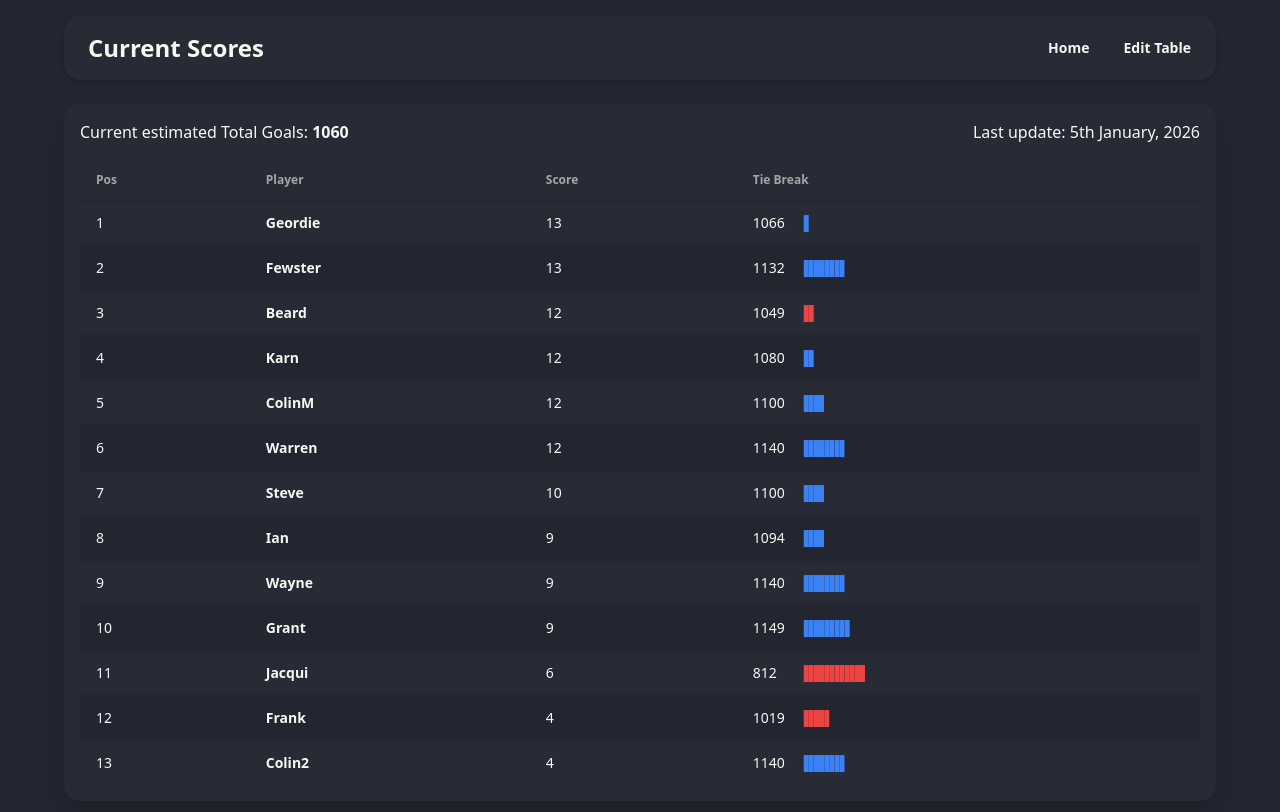
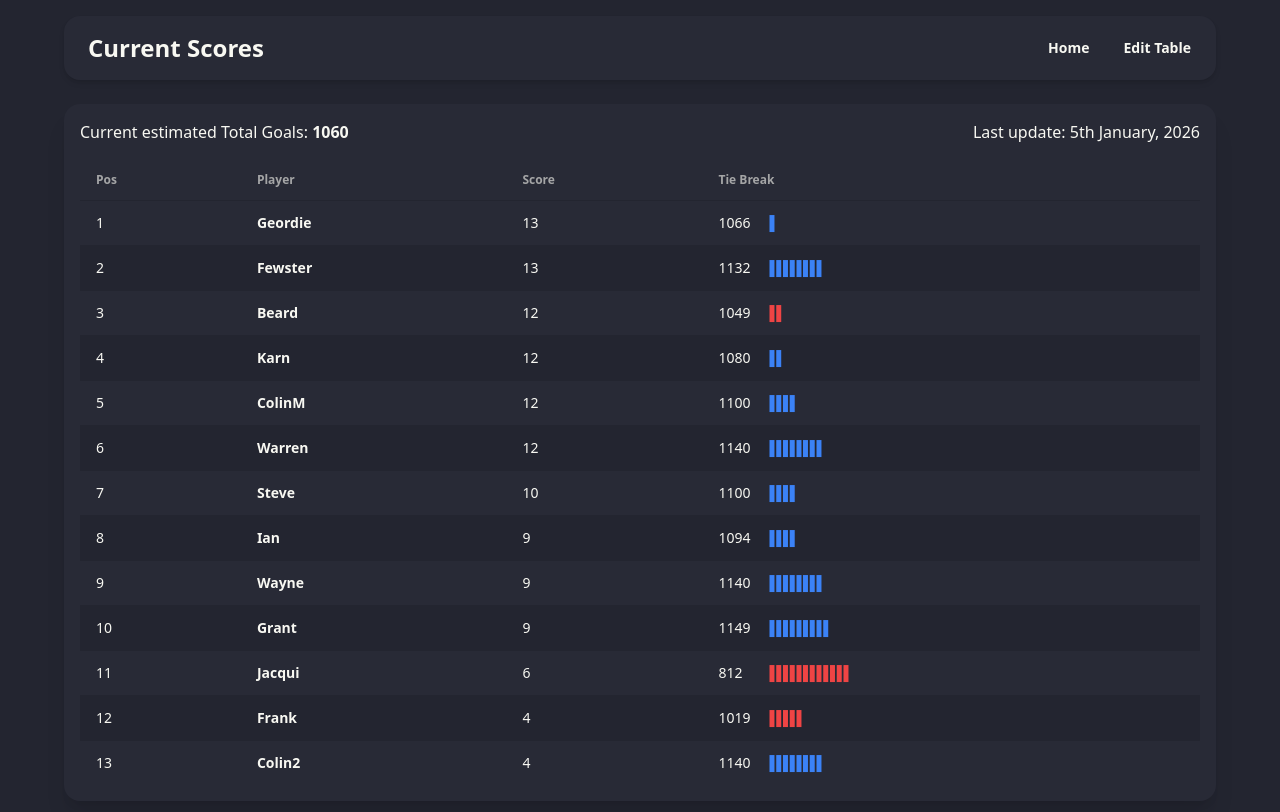
Before and after one commit to StevenFewster/sweeps, a Next.js app: page /scores in a window 1280 px wide. Shown: the top 812 px of the page. Built offline with nearby package versions, Linux system fonts and the light colour scheme.

Commit message:
Update globals.css

```diff
--- a/app/globals.css
+++ b/app/globals.css
@@ -14,7 +14,7 @@ span.tie-breaker {
     min-width: 35px;
 }
 span.diff-indicator {
-    letter-spacing: -0.3rem;
+    letter-spacing: -0.2rem;
 }
 span.pos-indicator {
   display: inline-block;
```
